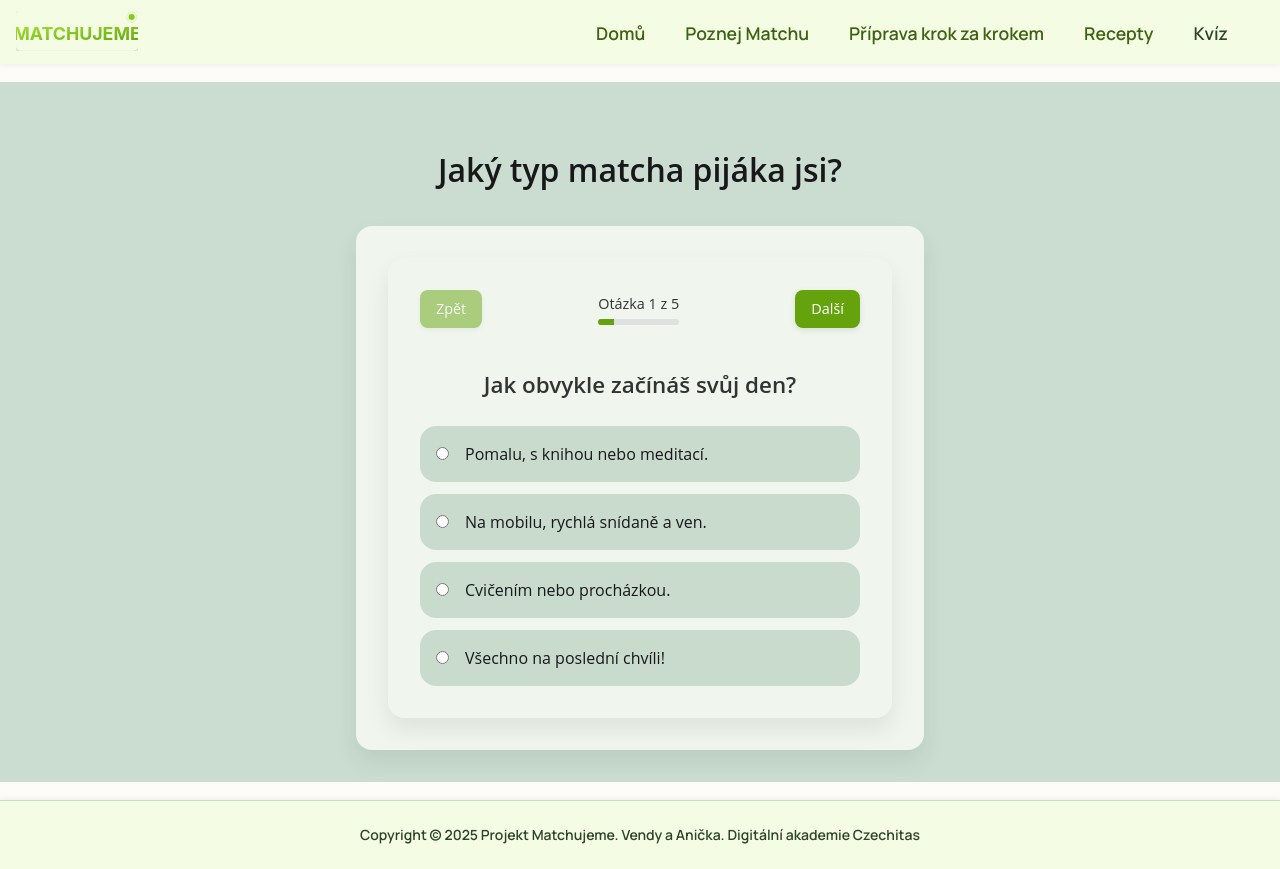
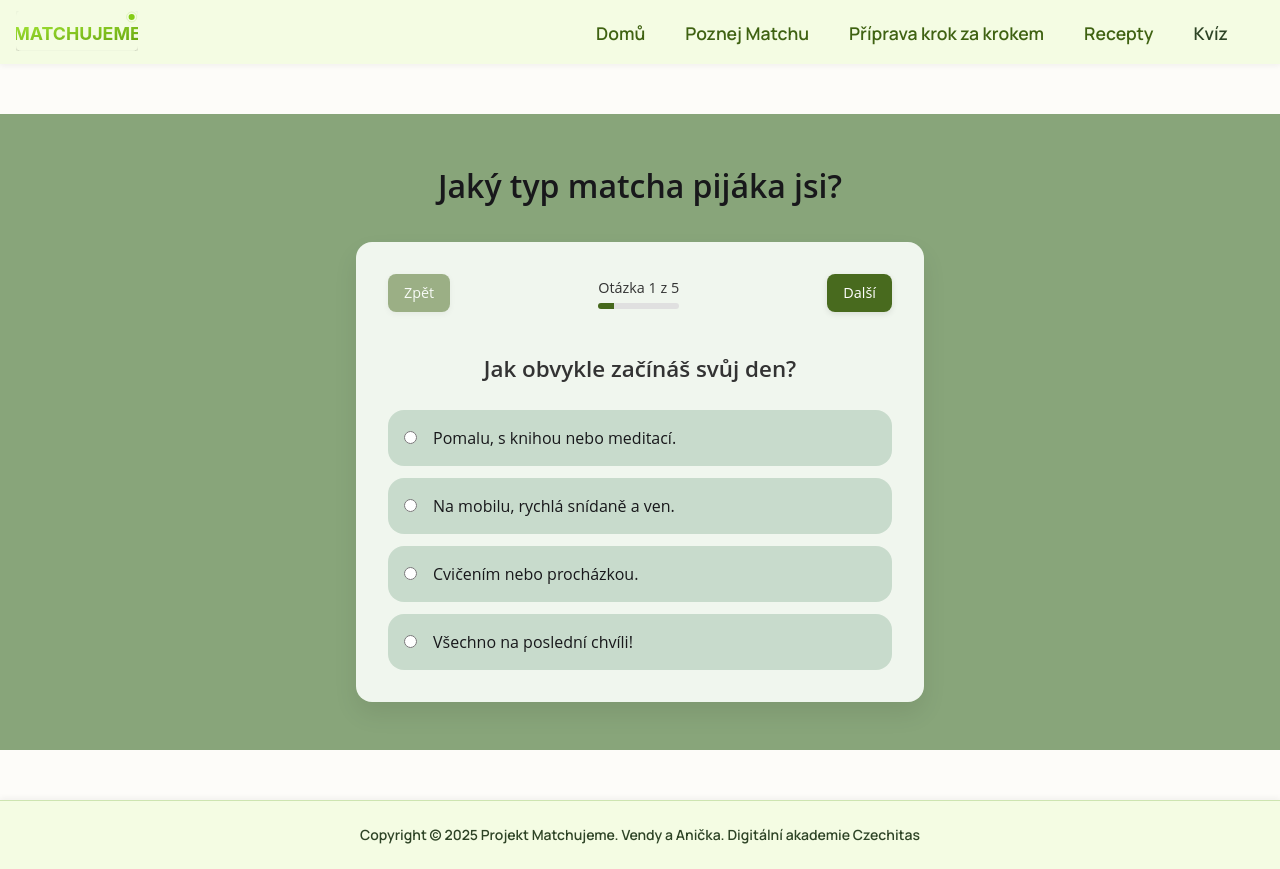
Before and after one commit to Anna-is-coding/matchujeme, a React (Vite) app: page /quiz in a window 1280 px wide. Built offline with nearby package versions, Linux system fonts and the light colour scheme.

Commit message:
Edited quiz section - css styles

```diff
--- a/src/components/OptionItem/OptionItem.jsx
+++ b/src/components/OptionItem/OptionItem.jsx
@@ -1,14 +1,14 @@
-import React from 'react';
+// import React from 'react';
 
-export const OptionItem = ({ name, value, label, checked, onChange }) => (
-  <label className="option-label">
-    <input
-      type="radio"
-      name={name}
-      value={value}
-      checked={checked}
-      onChange={onChange}
-    />
-    {label}
-  </label>
-);
+// export const OptionItem = ({ name, value, label, checked, onChange }) => (
+//   <label className="option-label">
+//     <input
+//       type="radio"
+//       name={name}
+//       value={value}
+//       checked={checked}
+//       onChange={onChange}
+//     />
+//     {label}
+//   </label>
+// );
--- a/src/components/QuestionCard/QuestionCard.jsx
+++ b/src/components/QuestionCard/QuestionCard.jsx
@@ -10,7 +10,7 @@ export const QuestionCard = ({
   onPrev,
   onNext,
 }) => (
-  <div className="question-block">
+  <>
     <div className="question-header">
       <button
         className="nav-button prev-button"
@@ -55,5 +55,5 @@ export const QuestionCard = ({
         </label>
       ))}
     </div>
-  </div>
+  </>
 );
--- a/src/data/recipesData.js
+++ b/src/data/recipesData.js
@@ -64,7 +64,7 @@ export const recipes = [
   },
 
   {
-    id: 2,
+    id: 4,
     title: 'Cold brew matcha',
     image: '/img/coldBrew.png',
     serving: 1,
--- a/src/pages/Quiz/quiz.css
+++ b/src/pages/Quiz/quiz.css
@@ -2,7 +2,7 @@
    --card-bg: #F0F6EE;
    --card-radius: 16px;
    --card-shadow: 0 12px 24px rgba(0, 0, 0, 0.08);
-  --primary-color: var(--background-green);
+   --primary-color: rgba(63, 98, 18, 0.95);
    --text-color: #333;
    --option-bg: #C8DBCC;
    --option-hover: #DBE8DC;
@@ -13,7 +13,7 @@
  }
 
  .quiz-section {
-  background-color: var(--background-page);
+   background-color: var(--background-page2);
  }
 
  /* ==============================
@@ -24,8 +24,9 @@
    max-width: 600px;
    margin: 0 auto;
    /* více místa mezi hlavičkou stránky a názvem kvízu  */
-  padding: 4rem 1rem 2rem;
+   padding: 3rem 1rem 3rem;
  }
+
  /*
  ==============================
    Nadpis kvízu
```
Lines whose indentation alone changed are shown as unchanged.
